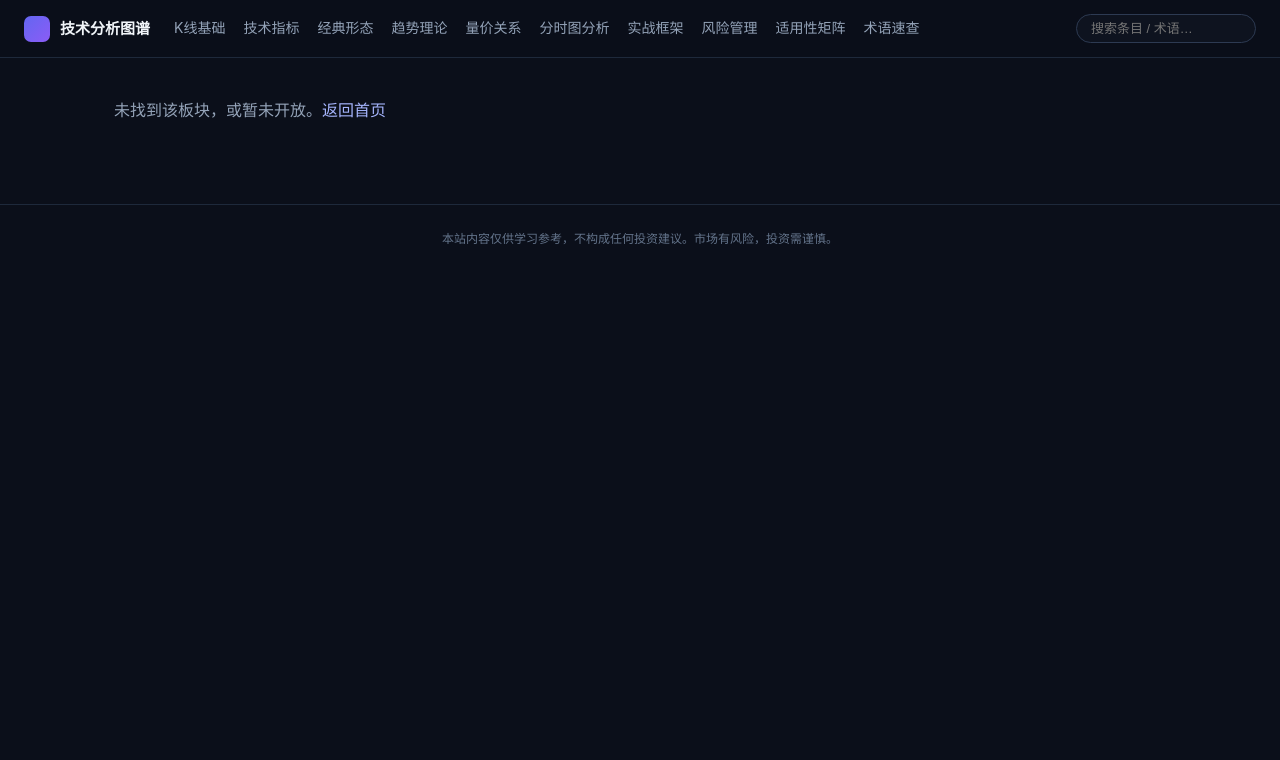
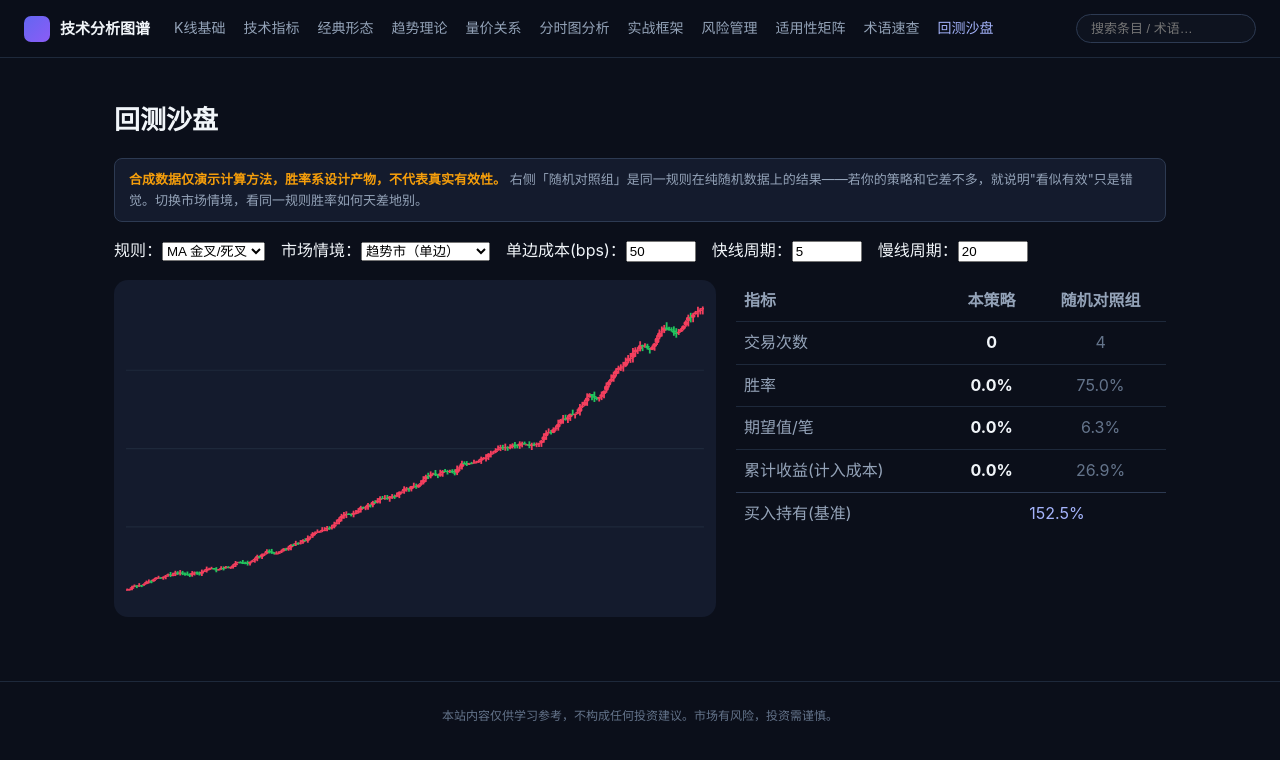
Before and after one commit to windssmile/tanalysis, a React (Vite) app: page /playground in a window 1280 px wide. Shown: the top 760 px of the page. Built offline with nearby package versions, Linux system fonts and the light colour scheme.

Commit message:
feat: 回测沙盘页/playground(规则+调参+情境+随机对照,诚实框架)+路由与入口
Co-Authored-By: Claude Opus 4.8 <noreply@anthropic.com>

```diff
--- /dev/null
+++ b/src/components/PlaygroundPage.jsx
@@ -0,0 +1,98 @@
+import { useMemo, useState } from 'react'
+import { genSeries } from '../playground/dataGen.js'
+import { rules, getRule } from '../playground/rules.js'
+import { run } from '../playground/backtest.js'
+import CandleChart from '../charts/CandleChart.jsx'
+import StatsPanel from './StatsPanel.jsx'
+
+const REGIMES = [
+  { id: 'trend', label: '趋势市（单边）' },
+  { id: 'range', label: '震荡市（箱体）' },
+  { id: 'reversal', label: '反转市（倒V）' },
+  { id: 'random', label: '随机游走（对照）' },
+]
+
+function defaultParams(rule) {
+  const p = {}
+  for (const item of rule.params) p[item.key] = item.default
+  return p
+}
+
+export default function PlaygroundPage() {
+  const [ruleId, setRuleId] = useState('ma-cross')
+  const rule = getRule(ruleId)
+  const [params, setParams] = useState(() => defaultParams(rule))
+  const [regime, setRegime] = useState('trend')
+  const [costBps, setCostBps] = useState(50)
+
+  function onRuleChange(id) {
+    setRuleId(id)
+    setParams(defaultParams(getRule(id)))
+  }
+
+  const series = useMemo(() => genSeries(regime, 42), [regime])
+  const control = useMemo(() => genSeries('random', 7), [])
+
+  const signals = rule.signal(series, params)
+  const result = run(series, signals, { costBps })
+  const controlSignals = rule.signal(control, params)
+  const controlResult = run(control, controlSignals, { costBps })
+
+  const markers = [
+    ...result.trades.map((t) => ({ type: 'marker', index: t.entryIdx, dir: 'buy' })),
+    ...result.trades.map((t) => ({ type: 'marker', index: t.exitIdx, dir: 'sell' })),
+  ]
+
+  return (
+    <div>
+      <h1 style={{ fontSize: 26 }}>回测沙盘</h1>
+      <p
+        data-role="pg-disclaimer"
+        style={{
+          color: 'var(--text-dim)', background: 'var(--surface)', border: '1px solid var(--border-strong)',
+          borderRadius: 'var(--radius-sm)', padding: '10px 14px', fontSize: 13, marginTop: 8,
+        }}
+      >
+        <strong style={{ color: 'var(--warn)' }}>合成数据仅演示计算方法，胜率系设计产物，不代表真实有效性。</strong>{' '}
+        右侧「随机对照组」是同一规则在纯随机数据上的结果——若你的策略和它差不多，就说明"看似有效"只是错觉。切换市场情境，看同一规则胜率如何天差地别。
+      </p>
+
+      <div style={{ display: 'flex', flexWrap: 'wrap', gap: 16, margin: '16px 0' }}>
+        <label>
+          规则：
+          <select value={ruleId} onChange={(e) => onRuleChange(e.target.value)}>
+            {rules.map((r) => <option key={r.id} value={r.id}>{r.name}</option>)}
+          </select>
+        </label>
+        <label>
+          市场情境：
+          <select value={regime} onChange={(e) => setRegime(e.target.value)}>
+            {REGIMES.map((r) => <option key={r.id} value={r.id}>{r.label}</option>)}
+          </select>
+        </label>
+        <label>
+          单边成本(bps)：
+          <input type="number" min="0" max="200" value={costBps}
+            onChange={(e) => setCostBps(Number(e.target.value) || 0)} style={{ width: 70 }} />
+        </label>
+        {rule.params.map((p) => (
+          <label key={p.key}>
+            {p.label}：
+            <input
+              type="number" min={p.min} max={p.max} step={p.step} value={params[p.key]}
+              onChange={(e) => setParams((prev) => ({ ...prev, [p.key]: Number(e.target.value) }))}
+              style={{ width: 70 }}
+            />
+          </label>
+        ))}
+      </div>
+
+      <div style={{ display: 'grid', gridTemplateColumns: 'minmax(280px,1.4fr) minmax(240px,1fr)', gap: 20, alignItems: 'start' }}>
+        <div style={{ background: 'var(--surface)', borderRadius: 'var(--radius)', padding: 12 }}>
+          <CandleChart data={series} annotations={markers} width={480} height={260} />
+        </div>
+        <StatsPanel strategy={result.stats} control={controlResult.stats} />
+      </div>
+    </div>
+  )
+}
--- a/src/content/tools.js
+++ b/src/content/tools.js
@@ -2,6 +2,7 @@
 export const tools = [
   { id: 'matrix', path: '/matrix', name: '适用性矩阵', icon: '🧭', desc: '趋势市 vs 震荡市的有效性对照', enabled: true },
   { id: 'glossary', path: '/glossary', name: '术语速查', icon: '📖', desc: '高频术语简明定义与延伸条目', enabled: true },
+  { id: 'playground', path: '/playground', name: '回测沙盘', icon: '🧪', desc: '参数沙盘+信号回测（合成数据·诚实框架）', enabled: true },
 ]
 
 export function enabledTools() {
--- a/src/router.jsx
+++ b/src/router.jsx
@@ -7,6 +7,7 @@ import NotFound from './components/NotFound.jsx'
 import EffectivenessMatrix from './components/EffectivenessMatrix.jsx'
 import SearchPage from './components/SearchPage.jsx'
 import GlossaryPage from './components/GlossaryPage.jsx'
+import PlaygroundPage from './components/PlaygroundPage.jsx'
 
 export default function AppRoutes() {
   return (
@@ -16,6 +17,7 @@ export default function AppRoutes() {
         <Route path="/matrix" element={<EffectivenessMatrix />} />
         <Route path="/search" element={<SearchPage />} />
         <Route path="/glossary" element={<GlossaryPage />} />
+        <Route path="/playground" element={<PlaygroundPage />} />
         <Route path="/:category" element={<CategoryPage />} />
         <Route path="/:category/:topic" element={<TopicPage />} />
         <Route path="*" element={<NotFound />} />
```
Also changed, not shown: 2 other files (tests, documents, lock files or other folders).
